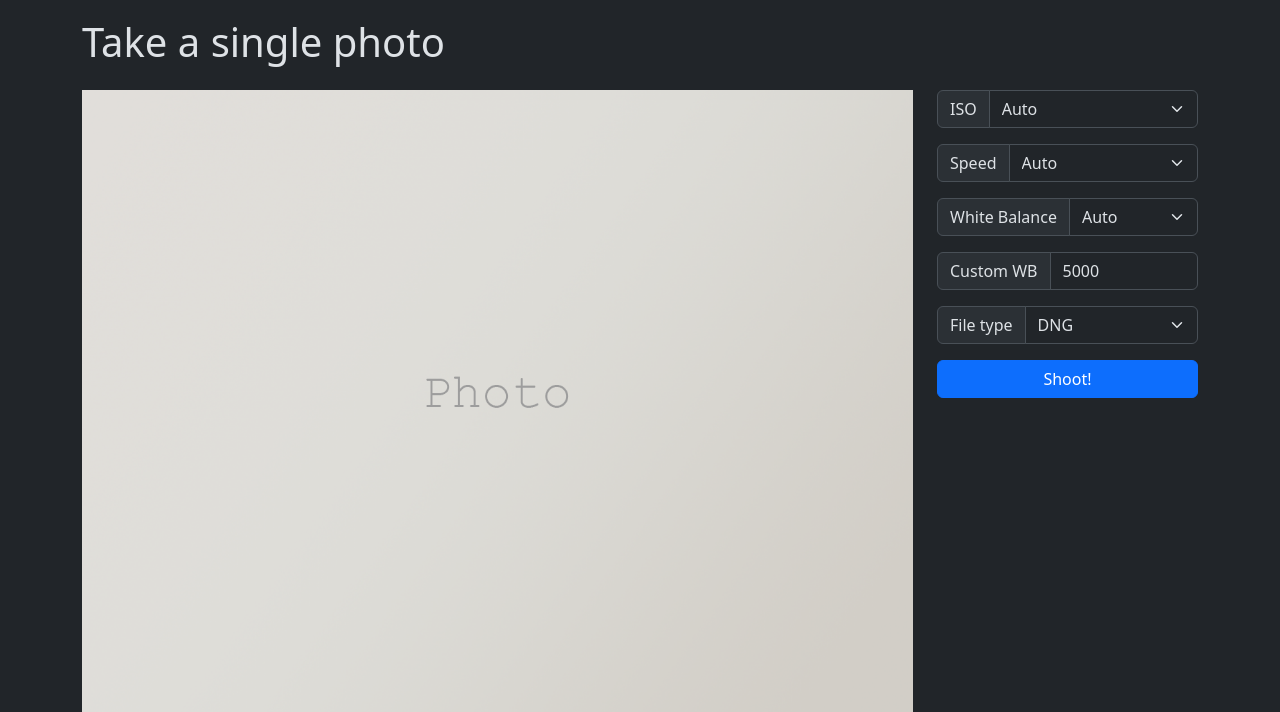
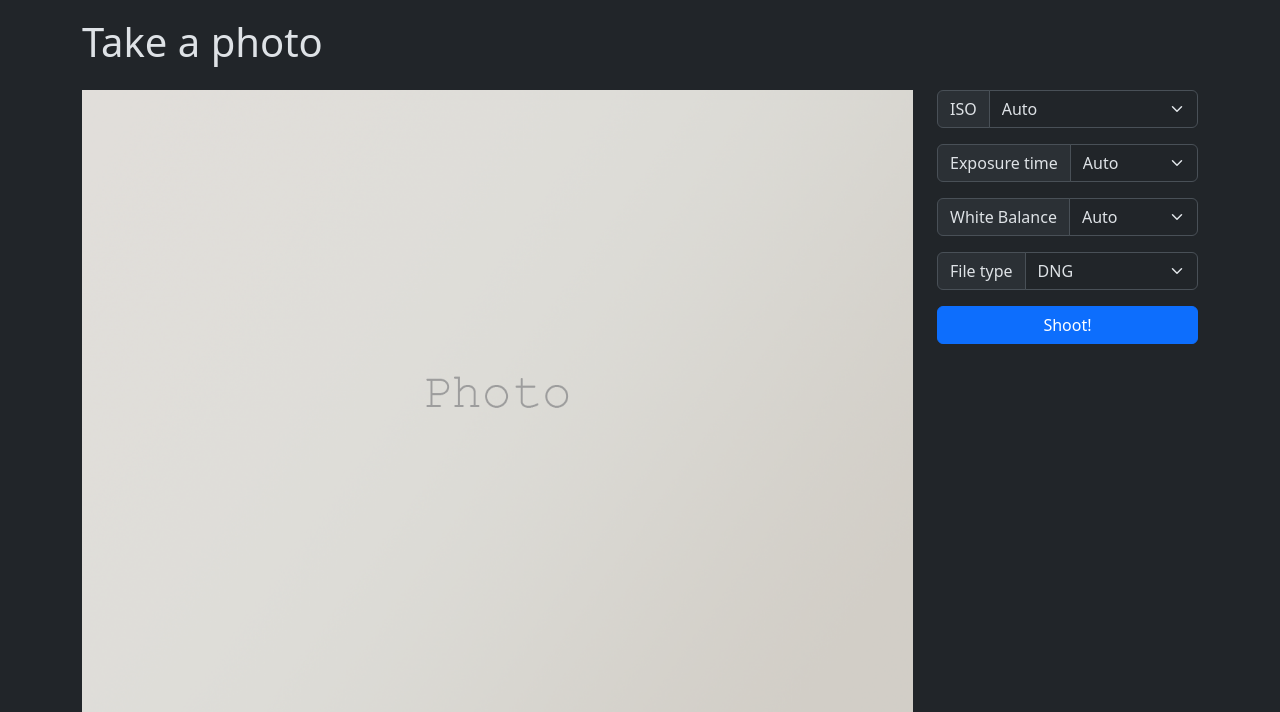
Before and after one commit to PRRPCHT/lapsilapse, a Flask app: page /shoot in a window 1280 px wide. Shown: the part 56-768 px from the top of the page. Run offline with Flask 2, Linux system fonts and the light colour scheme; some libraries are stand-ins or nearby versions.

Commit message:
Reworked the Shoot screen that is now usable.

```diff
--- a/server.py
+++ b/server.py
@@ -9,7 +9,7 @@ from picamera2.encoders import JpegEncoder
 from picamera2.outputs import FileOutput
 from threading import Condition
 from timelapse import Timelapse
-from utils import brightness, get_cpu_temp, get_cpu_usage, get_day, get_day_and_time, pretty_number
+from utils import brightness, get_cpu_temp, get_cpu_usage, get_day, get_day_and_time, pretty_number, get_awb_mode, generate_pretty_exposure_times
 
 Picamera2.set_logging(Picamera2.ERROR)
 logging.basicConfig(level=logging.INFO,
@@ -18,6 +18,7 @@ logger = logging.getLogger(__name__)
 app = Flask(__name__)
 camera = Picamera2()
 static_dir = "./static/"
+pretty_exposure_times_list = generate_pretty_exposure_times()
 
 is_timelapse_ongoing = False
 timelapse: Timelapse = None
@@ -32,17 +33,23 @@ def shoot():
     day = get_day()
     working_dir = static_dir + day
     os.makedirs(working_dir, exist_ok=True)
-    dir_list = os.listdir(os.path.join(static_dir, day))
-    dir_list.sort(reverse=True)
-    photos = []
-    for item in dir_list:
-        if item.endswith(".jpg"):
-            photo = {}
-            photo["jpg_path"] = os.path.join(day, item)
-            photo["file_name"] = item[:-4]
-            photos.append(photo)
+    # dir_list = os.listdir(os.path.join(static_dir, day))
+    # dir_list.sort(reverse=True)
+    # photos = []
+    # for item in dir_list:
+    #     if item.endswith(".jpg"):
+    #         photo = {}
+    #         photo["jpgPath"] = os.path.join(day, item)
+    #         dngPath = photo["jpgPath"][:-3] + "dng"
+    #         logger.info("dngPath: " + dngPath)
+    #         if os.path.exists(static_dir + dngPath):
+    #             photo["dngPath"] = dngPath
+    #         else:
+    #             photo["dngPath"] = ""
+    #         photo["fileName"] = item[:-4]
+    #         photos.append(photo)
     # photos.reverse()
-    return render_template('shoot.html', active=" shoot", photos=photos)
+    return render_template('shoot.html', active=" shoot")
 
 
 @app.route("/")
@@ -141,21 +148,24 @@ def do_shoot():
     wb - the white balance to set
     file_format - the file format to save the photo in
     """
+    global pretty_exposure_times_list
     toReturn = {}
     try:
         input = request.get_json(force=True)
         iso = input["iso"]
-        speed = input["speed"]
+        exposure_time = input["exposureTime"]
         wb = input["wb"]
         # custom_wb = input["custom_wb"]
-        file_format = input["file_format"]
+        file_format = input["fileFormat"]
 
-        preview_config = camera.create_preview_configuration()
         capture_config = camera.create_still_configuration(
             raw={}, display=None)
-        ctrls = Controls(camera)
-        # ctrls.WhiteBalance = "Sunny"
-
+        if iso != "auto":
+            camera.set_controls({"AnalogueGain": int(iso) / 100})
+        if exposure_time != "auto":
+            camera.set_controls({"ExposureTime": int(exposure_time)})
+        if wb != "auto":
+            camera.set_controls({"AwbMode": get_awb_mode(wb)})
         camera.start()
         time.sleep(2)
         r = camera.switch_mode_capture_request_and_stop(capture_config)
@@ -164,16 +174,16 @@ def do_shoot():
         os.makedirs(static_dir + day, exist_ok=True)
         jpg_path = day + "/" + day_and_time + ".jpg"
         r.save("main", static_dir + jpg_path)
-        if file_format == "DNG":
+        if "dng" in file_format:
             dng_path = day + "/" + day_and_time + ".dng"
             r.save_dng(static_dir + dng_path)
-
-            toReturn["dng_path"] = dng_path
-        toReturn["file_name"] = day_and_time
+            toReturn["dngPath"] = dng_path
+        toReturn["fileName"] = day_and_time
         toReturn["iso"] = iso
-        toReturn["speed"] = speed
-        toReturn["wb"] = wb
-        toReturn["jpg_path"] = jpg_path
+        toReturn["exposureTime"] = pretty_exposure_times_list[int(
+            exposure_time)]
+        toReturn["wb"] = wb.capitalize()
+        toReturn["jpgPath"] = jpg_path
     except RuntimeError as e:
         logger.warning(str(e))
         toReturn["error"] = True
--- a/templates/shoot.html
+++ b/templates/shoot.html
@@ -33,7 +33,7 @@
     <div class="container">
         <div class="row">
             <div class="col-12 mt-3 mb-3">
-                <h1>Take a single photo</h1>
+                <h1>Take a photo</h1>
             </div>
             <div class="col-12">
                 <div class="alert alert-success alert-dismissible fade show d-none" role="alert">
@@ -70,42 +70,53 @@
                     </div>
                     <div class="col-12">
                         <div class="input-group mb-3">
-                            <label class="input-group-text" for="speed">Speed</label>
-                            <select class="form-select" id="speed">
+                            <label class="input-group-text" for="exposureTime">Exposure time</label>
+                            <select class="form-select" id="exposureTime" required>
                                 <option selected value="auto">Auto</option>
-                                <option value="100">1/100</option>
-                                <option value="200">1/200</option>
-                                <option value="400">1/400</option>
-                                <option value="800">1/800</option>
-                                <option value="1600">1/1600</option>
+                                <option value="30000000">30s</option>
+                                <option value="25000000">25s</option>
+                                <option value="20000000">20s</option>
+                                <option value="16000000">16s</option>
+                                <option value="12000000">12s</option>
+                                <option value="8000000">8s</option>
+                                <option value="4000000">4s</option>
+                                <option value="2000000">2s</option>
+                                <option value="1000000">1s</option>
+                                <option value="500000">1/2s</option>
+                                <option value="250000">1/4s</option>
+                                <option value="125000">1/8s</option>
+                                <option value="66666">1/15s</option>
+                                <option value="33333">1/30s</option>
+                                <option value="16666">1/60s</option>
+                                <option value="8000">1/125s</option>
+                                <option value="4000">1/250s</option>
+                                <option value="2000">1/500s</option>
+                                <option value="1000">1/1000s</option>
+                                <option value="500">1/2000s</option>
+                                <option value="300">1/3200s</option>
                             </select>
                         </div>
                     </div>
                     <div class="col-12">
                         <div class="input-group mb-3">
                             <label class="input-group-text" for="wb">White Balance</label>
-                            <select class="form-select" id="wb">
+                            <select class="form-select" id="wb" required>
                                 <option selected value="auto">Auto</option>
-                                <option value="day">Day light</option>
+                                <option value="day">Daylight</option>
                                 <option value="tungsten">Tungsten</option>
-                                <option value="shadow">Shadow</option>
-                                <option value="custom">Custom</option>
+                                <option value="fluorescent">Fluorescent</option>
+                                <option value="cloudy">Cloudy</option>
+                                <option value="indoor">Indoor</option>
                             </select>
                         </div>
                     </div>
                     <div class="col-12">
                         <div class="input-group mb-3">
-                            <span class="input-group-text">Custom WB</span>
-                            <input type="number" class="form-control" value="5000" aria-label="Custom WB"
-                                aria-describedby="Custom WB" id="custom_wb">
-                        </div>
-                    </div>
-                    <div class="col-12">
-                        <div class="input-group mb-3">
-                            <label class="input-group-text" for="file_format">File type</label>
-                            <select class="form-select" id="file_format">
+                            <label class="input-group-text" for="fileFormat">File type</label>
+                            <select class="form-select" id="fileFormat" required>
                                 <option selected value="dng">DNG</option>
                                 <option value="jpg">JPG</option>
+                                <option value="dng+jpg">DNG + JPG</option>
                             </select>
                         </div>
                     </div>
@@ -128,124 +139,30 @@
     <div class="container {% if not photos %}d-none{% endif %}" id="todaysPhotos">
         <div class="row">
             <div class="col-12">
-                <h3>Today's photos</h3>
+                <h3>Previous photos</h3>
             </div>
         </div>
         <div class="row" id="thumbs">
-            {% for photo in photos -%}
-            <div class="col-12 col-md-6 col-lg-4 col-xxl-3 mb-3">
-                <div class="card w-100" style="width: 18rem;">
-                    <img src="{{url_for('static', filename = photo['jpg_path'])}}" class="card-img-top" alt="...">
-                    <ul class="list-group list-group-flush">
-                        <li class="list-group-item d-flex justify-content-between">
-                            <div class="fw-semibold">{{ photo['file_name'] }}</div>
-                            <div><a href="#" target="_blank">Delete</a>
-                            </div>
-                        </li>
-                        <li class="list-group-item d-flex justify-content-between">
-                            <div>ISO: NA</div>
-                            <div><a href="{{url_for('static', filename = photo['jpg_path'])}}" target="_blank">JPG</a>
-                            </div>
-                        </li>
-                        <li class="list-group-item d-flex justify-content-between">
-                            <div>Speed: NA</div>
-                            <div><a href="{{url_for('static', filename = photo['jpg_path'])}}" target="_blank">DNG</a>
-                            </div>
-                        </li>
-                        <li class="list-group-item">WB: NA</li>
-                    </ul>
-                </div>
-            </div>
-            {{ item }}
-            {%- endfor %}
-            <!-- <div class="col-12 col-md-6 col-lg-4 col-xxl-3 mb-3">
-            <div class="card w-100" style="width: 18rem;">
-                <img src="{{url_for('static', filename = 'placeholder.png')}}" class="card-img-top" alt="...">
-                <ul class="list-group list-group-flush">
-                    <li class="list-group-item d-flex justify-content-between">
-                        <div>ISO: 400</div>
-                        <div><a href="{{url_for('static', filename = 'placeholder.png')}}" target="_blank">JPG</a></div>
-                    </li>
-                    <li class="list-group-item d-flex justify-content-between">
-                        <div>Speed: 1/1000</div>
-                        <div><a href="{{url_for('static', filename = 'placeholder.png')}}" target="_blank">DNG</a></div>
-                    </li>
-                    <li class="list-group-item">WB: Tungsten</li>
-                </ul>
-            </div>
-        </div>
-
-        <div class="col-12 col-md-6 col-lg-4 col-xxl-3 mb-3">
-            <div class="card w-100" style="width: 18rem;">
-                <img src="{{url_for('static', filename = 'placeholder.png')}}" class="card-img-top" alt="...">
-                <ul class="list-group list-group-flush">
-                    <li class="list-group-item d-flex justify-content-between">
-                        <div>ISO: 400</div>
-                        <div><a href="{{url_for('static', filename = 'placeholder.png')}}" target="_blank">JPG</a></div>
-                    </li>
-                    <li class="list-group-item d-flex justify-content-between">
-                        <div>Speed: 1/1000</div>
-                        <div><a href="{{url_for('static', filename = 'placeholder.png')}}" target="_blank">DNG</a></div>
-                    </li>
-                    <li class="list-group-item">WB: Tungsten</li>
-                </ul>
-            </div>
-        </div>
-        <div class="col-12 col-md-6 col-lg-4 col-xxl-3 mb-3">
-            <div class="card w-100" style="width: 18rem;">
-                <img src="{{url_for('static', filename = 'placeholder.png')}}" class="card-img-top" alt="...">
-                <ul class="list-group list-group-flush">
-                    <li class="list-group-item d-flex justify-content-between">
-                        <div>ISO: 400</div>
-                        <div><a href="{{url_for('static', filename = 'placeholder.png')}}" target="_blank">JPG</a></div>
-                    </li>
-                    <li class="list-group-item d-flex justify-content-between">
-                        <div>Speed: 1/1000</div>
-                        <div><a href="{{url_for('static', filename = 'placeholder.png')}}" target="_blank">DNG</a></div>
-                    </li>
-                    <li class="list-group-item">WB: Tungsten</li>
-                </ul>
-            </div>
-        </div>
-        <div class="col-12 col-md-6 col-lg-4 col-xxl-3 mb-3">
-            <div class="card w-100" style="width: 18rem;">
-                <img src="{{url_for('static', filename = 'placeholder.png')}}" class="card-img-top" alt="...">
-                <ul class="list-group list-group-flush">
-                    <li class="list-group-item d-flex justify-content-between">
-                        <div class="fw-semibold">2022-08-22_15-36-32</div>
-                        <div><a href="{{url_for('static', filename = 'placeholder.png')}}" target="_blank">Delete</a>
-                        </div>
-                    </li>
-                    <li class="list-group-item d-flex justify-content-between">
-                        <div>ISO: 400</div>
-                        <div><a href="{{url_for('static', filename = 'placeholder.png')}}" target="_blank">JPG</a></div>
-                    </li>
-                    <li class="list-group-item d-flex justify-content-between">
-                        <div>Speed: 1/1000</div>
-                        <div><a href="{{url_for('static', filename = 'placeholder.png')}}" target="_blank">DNG</a></div>
-                    </li>
-                    <li class="list-group-item">WB: Tungsten</li>
-                </ul>
-            </div>
-        </div>
-    </div>-->
 
         </div>
     </div>
 </section>
 <script>
-
+    let staticFolder = "{{ url_for('static', filename = '')}}";
     document.getElementById("shootButton").addEventListener("click", handleShoot);
 
+    /**
+     * Handles the Shoot button.
+     */
     async function handleShoot() {
         document.getElementById("shootButton").classList.replace("d-block", "d-none");
         document.getElementById("spinner").classList.replace("d-none", "d-block");
         let iso = document.getElementById("iso").value;
-        let speed = document.getElementById("speed").value;
+        let exposureTime = document.getElementById("exposureTime").value;
         let wb = document.getElementById("wb").value;
-        let custom_wb = document.getElementById("custom_wb").value;
-        let file_format = document.getElementById("file_format").value;
-        let body = { iso: iso, speed: speed, wb: wb, custom_wb: custom_wb, file_format: file_format };
+        //let customWB = document.getElementById("customWB").value;
+        let fileFormat = document.getElementById("fileFormat").value;
+        let body = { iso: iso, exposureTime: exposureTime, wb: wb, fileFormat: fileFormat };
         let resp = await fetch("/doshoot", {
             method: "POST",
             body: JSON.stringify(body),
@@ -260,18 +177,22 @@
             document.getElementById("todaysPhotos").classList.replace("d-none", "d-block");
             makeNewThumb(res);
             document.getElementById("error").classList.replace("d-block", "d-none");
-            document.getElementById("bigPhoto").src = "/static/" + res.jpg_path;
-            document.getElementById("bigPhotoLink").href = "/static/" + res.jpg_path;
+            document.getElementById("bigPhoto").src = staticFolder + res.jpgPath;
+            document.getElementById("bigPhotoLink").href = staticFolder + res.jpgPath;
         }
     }
 
+    /**
+     * Creates a new preview thumbnail.
+     * @param {object} data The thumbnail's data.
+     */
     function makeNewThumb(data) {
         let col = document.createElement('div');
         col.classList.add("col-12", "col-md-6", "col-lg-4", "col-xxl-3", "mb-3");
         let card = document.createElement('div');
         card.classList.add("card", "w-100");
         let thumb = document.createElement('img');
-        thumb.src = "/static/" + data.jpg_path;
+        thumb.src = staticFolder + data.jpgPath;
         thumb.classList.add("card-img-top");
         card.appendChild(thumb);
         let ul = document.createElement('ul');
@@ -280,14 +201,14 @@
         listFileName.classList.add("list-group-item", "d-flex", "justify-content-between");
         let fileName = document.createElement('div');
         fileName.classList.add("fw-semibold")
-        fileName.innerText = data.file_name;
+        fileName.innerText = data.fileName;
         listFileName.appendChild(fileName);
-        let deleteDiv = document.createElement('div');
-        let deleteLink = document.createElement('a');
-        deleteLink.href = "#";
-        deleteLink.innerText = "Delete";
-        deleteDiv.appendChild(deleteLink);
-        listFileName.appendChild(deleteDiv);
+        // let deleteDiv = document.createElement('div');
+        // let deleteLink = document.createElement('a');
+        // deleteLink.href = "#";
+        // deleteLink.innerText = "Delete";
+        // deleteDiv.appendChild(deleteLink);
+        // listFileName.appendChild(deleteDiv);
         ul.appendChild(listFileName)
         let listISO = document.createElement('li');
         listISO.classList.add("list-group-item", "d-flex", "justify-content-between");
@@ -296,7 +217,7 @@
         listISO.appendChild(iso);
         let jpg = document.createElement('div');
         let jpgLink = document.createElement('a');
-        jpgLink.href = "/static/" + data.jpg_path;
+        jpgLink.href = staticFolder + data.jpgPath;
         jpgLink.target = "_blank";
         jpgLink.innerText = "JPG";
         jpg.appendChild(jpgLink);
@@ -305,12 +226,12 @@
         let listSpeed = document.createElement('li');
         listSpeed.classList.add("list-group-item", "d-flex", "justify-content-between");
         let speed = document.createElement('div');
-        speed.innerText = "Speed: " + data.speed;
+        speed.innerText = "Exp. time: " + data.exposureTime;
         listSpeed.appendChild(speed);
         let dng = document.createElement('div');
-        if (data.dng_path) {
+        if (data.dngPath) {
             let dngLink = document.createElement('a');
-            dngLink.href = "/static/" + data.dng_path;
+            dngLink.href = staticFolder + data.dngPath;
             dngLink.target = "_blank";
             dngLink.innerText = "DNG";
             dng.appendChild(dngLink);
```
Also changed, not shown: timelapse.py (+1 -51 lines), utils.py (+78 -22 lines), 2 other files.
